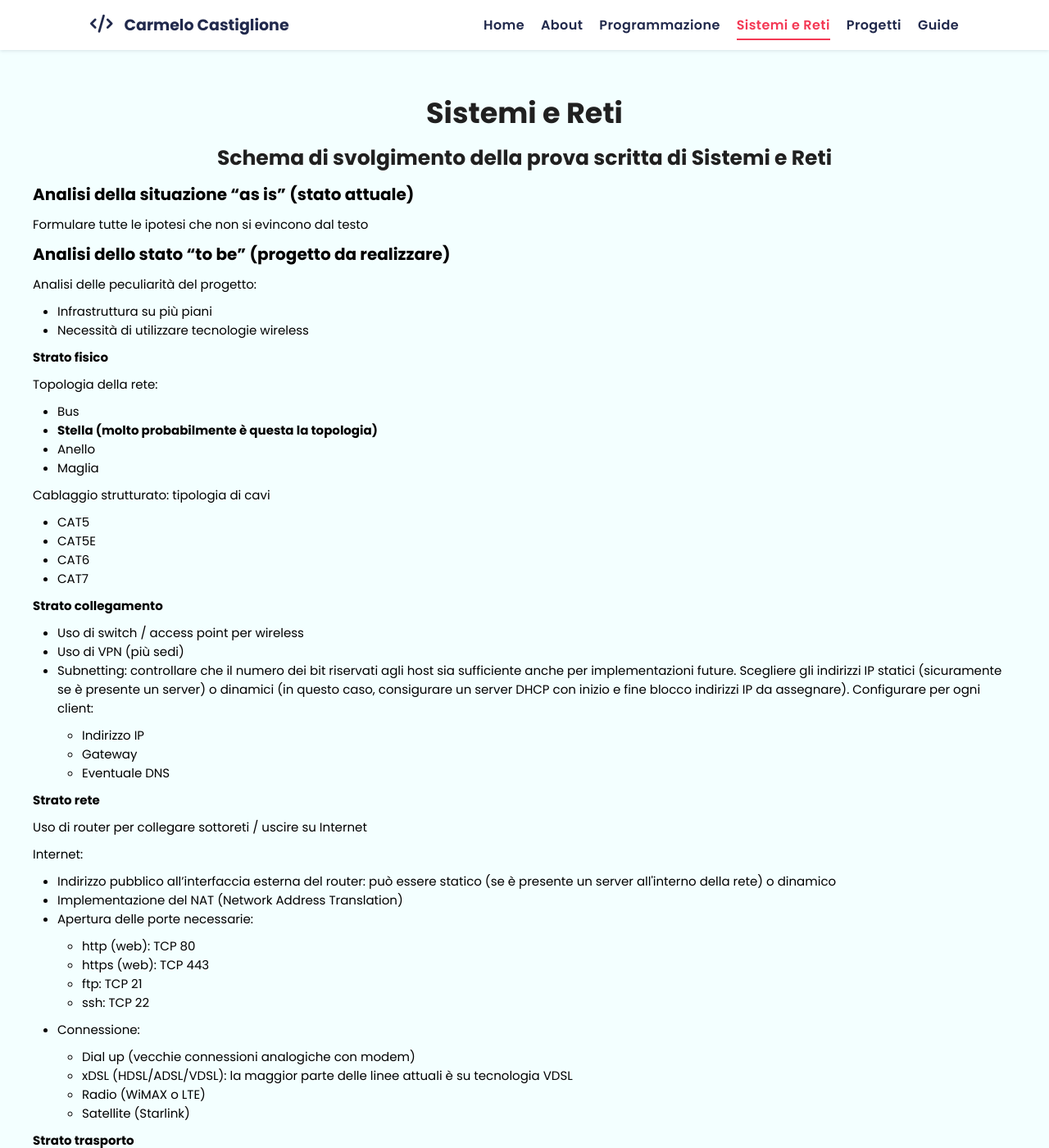
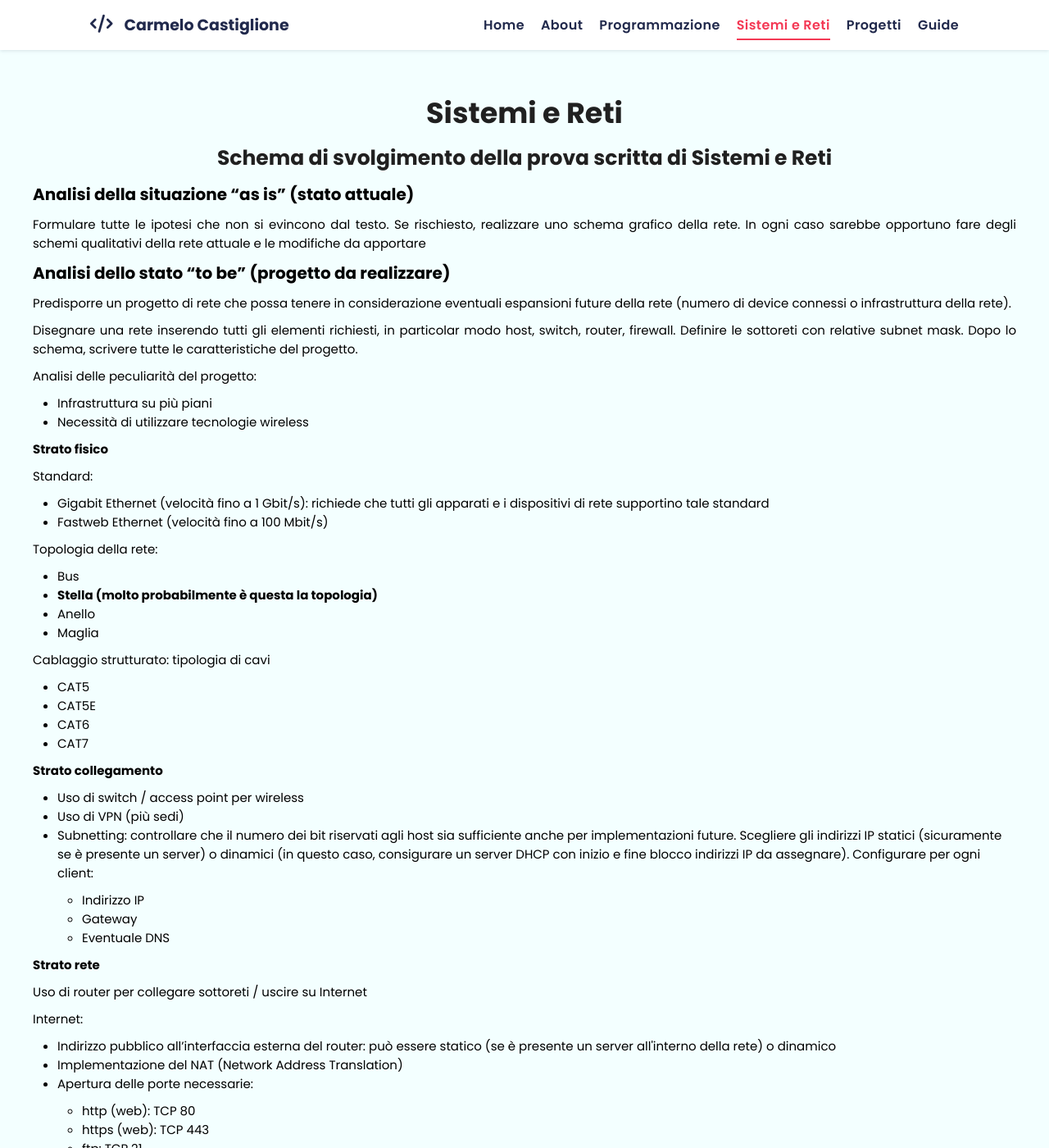
Before and after one commit to carmelocastiglione/carmelocastiglione.github.io, a Jekyll site: the page built from sistemireti.markdown, in a window 1280 px wide and 1400 px high. Shown: the whole window at 82% size. Built offline with Jekyll 4.4.1, drawn with Linux system fonts in a browser that asks for light colours; some of the changed text lies outside the part shown.

Commit message:
Aggiornamento prova sistemi

```diff
--- a/sistemireti.markdown
+++ b/sistemireti.markdown
@@ -8,14 +8,21 @@
     <h1 class="heading">Sistemi e Reti</h1>
     <h2 class="heading">Schema di svolgimento della prova scritta di Sistemi e Reti</h2>
     <h3>Analisi della situazione “as is” (stato attuale)</h3>
-    <p>Formulare tutte le ipotesi che non si evincono dal testo</p>
+    <p>Formulare tutte le ipotesi che non si evincono dal testo. Se rischiesto, realizzare uno schema grafico della rete. In ogni caso sarebbe opportuno fare degli schemi qualitativi della rete attuale e le modifiche da apportare</p>
     <h3>Analisi dello stato “to be” (progetto da realizzare)</h3>
+    <p>Predisporre un progetto di rete che possa tenere in considerazione eventuali espansioni future della rete (numero di device connessi o infrastruttura della rete).</p>
+    <p>Disegnare una rete inserendo tutti gli elementi richiesti, in particolar modo host, switch, router, firewall. Definire le sottoreti con relative subnet mask. Dopo lo schema, scrivere tutte le caratteristiche del progetto.</p>
     <p>Analisi delle peculiarità del progetto:</p>
     <ul>
         <li>Infrastruttura su più piani</li>
         <li>Necessità di utilizzare tecnologie wireless</li>
     </ul>
     <h4>Strato fisico</h4>
+    <p>Standard:</p>
+    <ul>
+        <li>Gigabit Ethernet (velocità fino a 1 Gbit/s): richiede che tutti gli apparati e i dispositivi di rete supportino tale standard</li>
+        <li>Fastweb Ethernet (velocità fino a 100 Mbit/s)</li>
+    </ul>
     <p>Topologia della rete:</p>
     <ul>
         <li>Bus</li>
@@ -58,8 +65,9 @@
         </li>
         <li>Connessione:
             <ul>
-                <li>Dial up (vecchie connessioni analogiche con modem)</li>
-                <li>xDSL (HDSL/ADSL/VDSL): la maggior parte delle linee attuali è su tecnologia VDSL</li>
+                <li>Dial up: vecchie connessioni analogiche con modem (ormai in disuso). Velocità: 56 kbit/s (V.92) fino a 128 kbit/s (ISDN)</li>
+                <li>xDSL (HDSL/ADSL/VDSL): la maggior parte delle linee attuali è su tecnologia VDSL. Tale tecnologia permette di raggiungere tipicamente fino a 300 Mbit/s. Utilizzo della fibra fino alla centralina (FTTC: fiber to the cabinet)</li>
+                <li>Fibra: tecnologia FTTH (fiber to the home)
                 <li>Radio (WiMAX o LTE)</li>
                 <li>Satellite (Starlink)</li>
             </ul>
```
